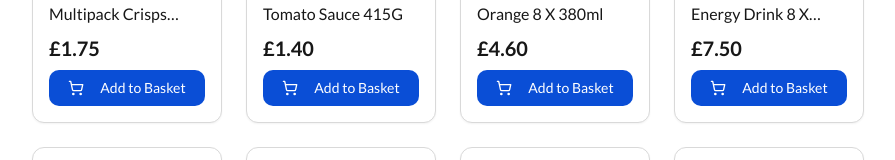
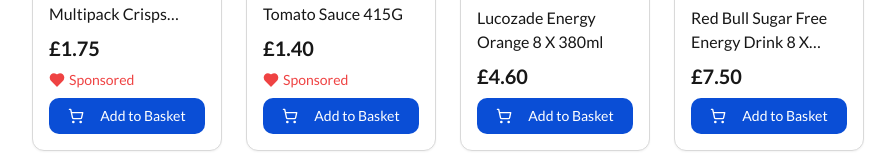
Before and after one commit to harrymarah/rb-kiosk-shopping-app, a React (Vite) app: page / in a window 1280 px wide. Shown: the part 1150-1310 px from the top of the page, without its empty margins (192-1087 px from the left). Built offline with nearby package versions, Linux system fonts and the light colour scheme; grey boxes are pictures that could not be loaded.

Commit message:
Add sponsored flag

```diff
--- a/src/pages/Index.tsx
+++ b/src/pages/Index.tsx
@@ -138,14 +138,14 @@ const Index = () => {
               {allProducts
                 .sort(() => Math.random() - 0.5)
                 .slice(0, 8)
-                .map((product) => (
+                .map((product, index) => (
                 <ProductCard
                   key={product.id}
                   image={product.image}
                   name={product.name}
                   price={product.price}
                   originalPrice={product.originalPrice}
-                  offer={product.offer}
+                  offer={index < 2 ? "Sponsored" : product.offer}
                   isFavorite={favoritesSet.has(product.id)}
                   onToggleFavorite={() => toggleFavoriteById(product.id)}
                   onAddToCart={() => handleAddToCart(product)}
```
